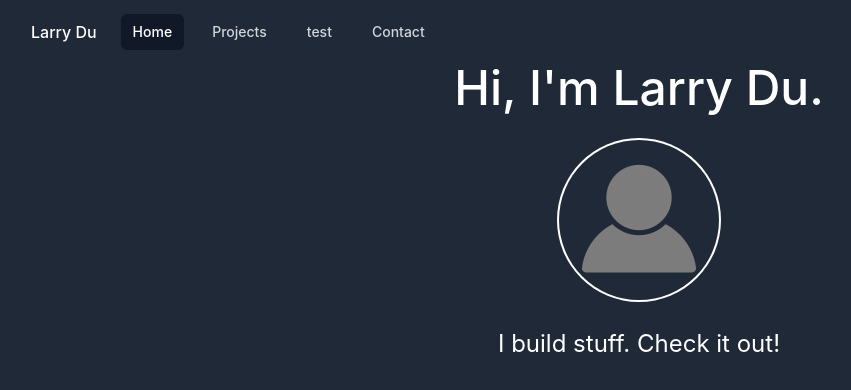
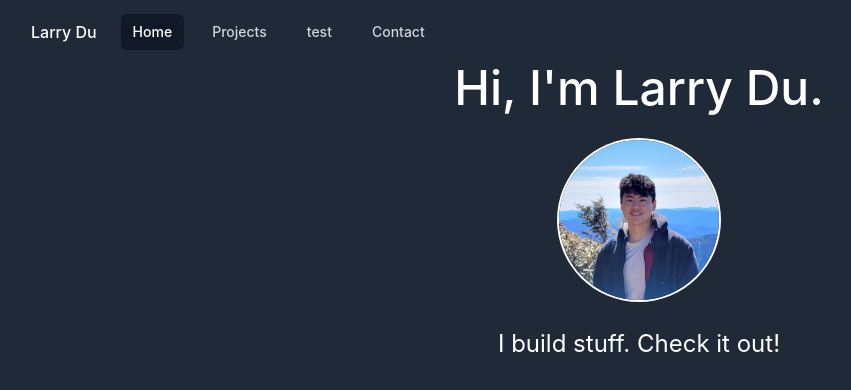
Before and after one commit to ldu0893/Personal-Website, a React (Create React App) app: page / in a window 1280 px wide. Shown: the top 390 px of the page, without its empty margins (1-852 px from the left). Built offline with nearby package versions, Linux system fonts and the light colour scheme.

Commit message:
updated profile picture

```diff
--- a/src/pages/Home.tsx
+++ b/src/pages/Home.tsx
@@ -1,4 +1,5 @@
 import generic_profile_icon from "../static/generic-profile-icon.png"
+import profile_icon from "../static/profile-icon.png"
 const Home = () => {
 
   return (
@@ -11,7 +12,7 @@ const Home = () => {
         <div className="flex justify-center">
         <img
             className="rounded-full h-40 w-40 ring-2 ring-white"
-            src={generic_profile_icon}
+            src={profile_icon}
             alt=""
         />
         </div>
```
Also changed, not shown: src/static/profile-icon.png (added).
